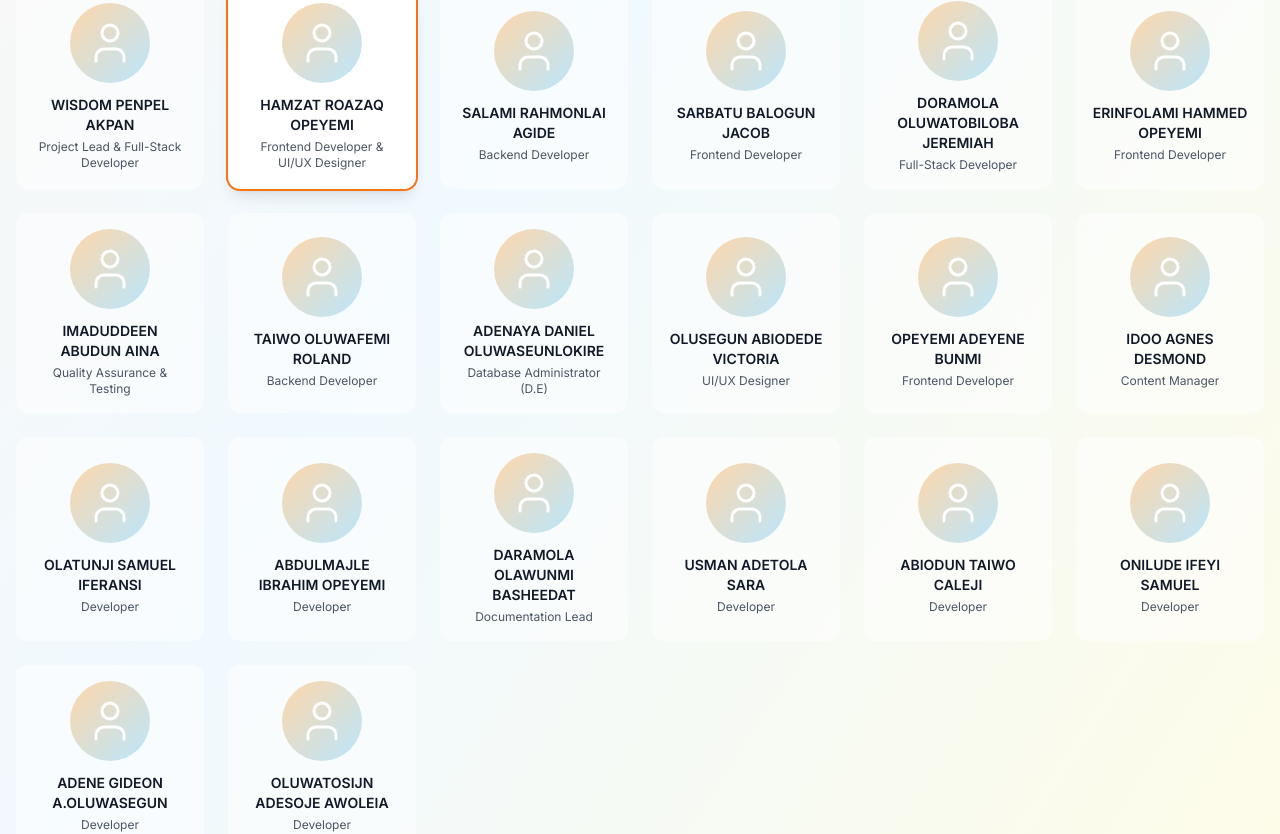
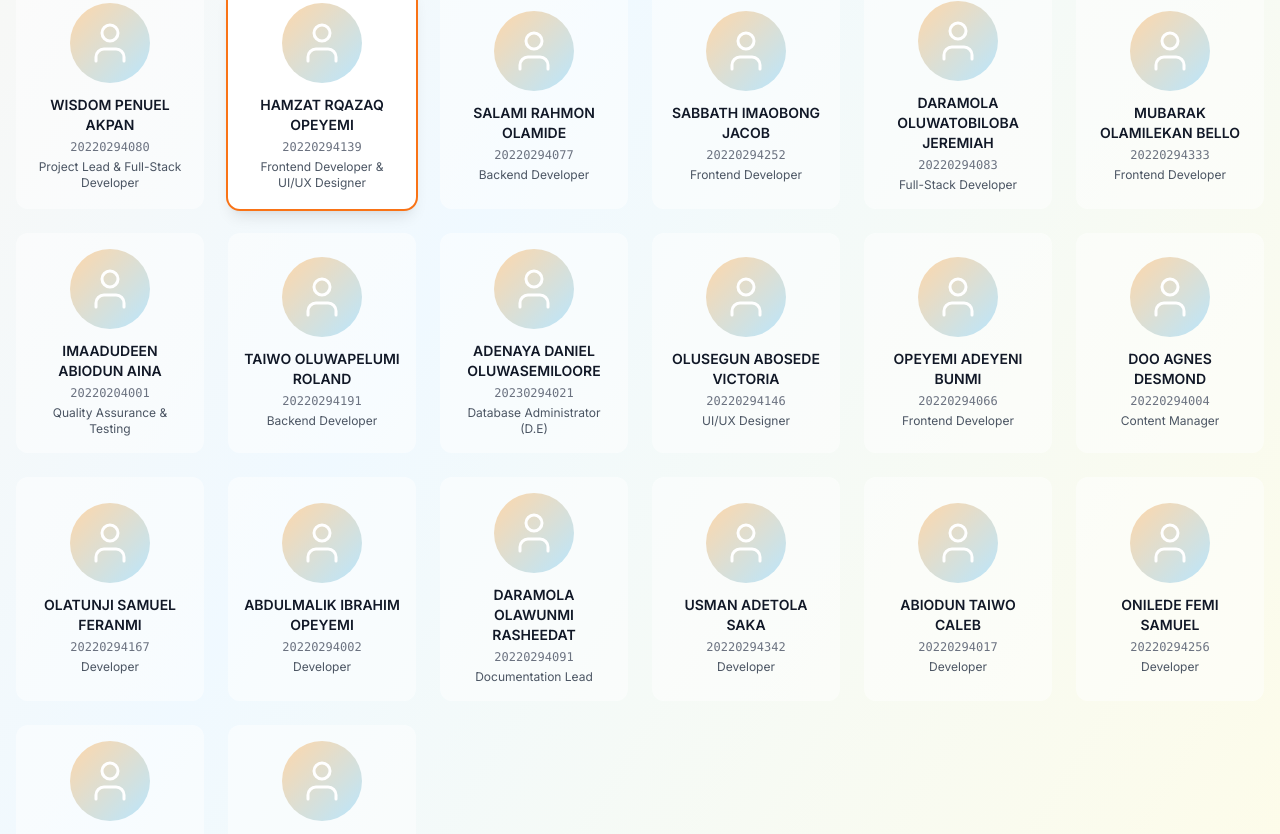
Before and after one commit to belloibrahv/kids-fashion-store, a Next.js app: page /team in a window 1280 px wide. Shown: the part 1127-1961 px from the top of the page. Built offline with nearby package versions, Linux system fonts and the light colour scheme.

Commit message:
feat: Update team members with correct names and matric numbers
Updated all 20 team members with accurate names and added matric numbers to team page display for proper student identification.

Co-authored-by: factory-droid[bot] <138933559+factory-droid[bot]@users.noreply.github.com>

```diff
--- a/app/team/page.tsx
+++ b/app/team/page.tsx
@@ -126,7 +126,10 @@ export default function TeamPage() {
                       <div className="inline-block px-3 py-1 bg-primary-100 text-primary-700 rounded-full text-sm font-medium mb-4">
                         {currentMember.role}
                       </div>
-                      <h2 className="text-4xl font-bold mb-4">{currentMember.name}</h2>
+                      <h2 className="text-4xl font-bold mb-2">{currentMember.name}</h2>
+                      <p className="text-gray-500 font-mono text-sm mb-4">
+                        Matric No: {currentMember.matricNumber}
+                      </p>
                       <p className="text-gray-600 text-lg leading-relaxed mb-6">
                         {currentMember.bio || 'Contributing to building an amazing e-commerce platform with cutting-edge technologies and best practices.'}
                       </p>
@@ -214,6 +217,7 @@ export default function TeamPage() {
                   <User className="w-12 h-12 text-white" strokeWidth={1.5} />
                 </div>
                 <p className="font-semibold text-sm mb-1">{member.name}</p>
+                <p className="text-xs text-gray-500 font-mono mb-1">{member.matricNumber}</p>
                 <p className="text-xs text-gray-600 line-clamp-2">{member.role}</p>
               </motion.button>
             ))}
--- a/data/team.ts
+++ b/data/team.ts
@@ -5,121 +5,141 @@ import { TeamMember } from '@/types';
 export const teamMembers: TeamMember[] = [
   {
     id: '1',
-    name: 'WISDOM PENPEL AKPAN',
+    name: 'WISDOM PENUEL AKPAN',
+    matricNumber: '20220294080',
     role: 'Project Lead & Full-Stack Developer',
     bio: 'Leading the Group 2 Kids Fashion E-commerce project with expertise in Next.js and modern web technologies.',
   },
   {
     id: '2',
-    name: 'HAMZAT ROAZAQ OPEYEMI',
+    name: 'HAMZAT RQAZAQ OPEYEMI',
+    matricNumber: '20220294139',
     role: 'Frontend Developer & UI/UX Designer',
     bio: 'Designing beautiful and intuitive user interfaces inspired by Jumia and Alibaba.',
   },
   {
     id: '3',
-    name: 'SALAMI RAHMONLAI AGIDE',
+    name: 'SALAMI RAHMON OLAMIDE',
+    matricNumber: '20220294077',
     role: 'Backend Developer',
     bio: 'Building robust solutions and managing state architecture for seamless shopping experience.',
   },
   {
     id: '4',
-    name: 'SARBATU BALOGUN JACOB',
+    name: 'SABBATH IMAOBONG JACOB',
+    matricNumber: '20220294252',
     role: 'Frontend Developer',
     bio: 'Implementing responsive designs and interactive user experiences with React and TypeScript.',
   },
   {
     id: '5',
-    name: 'DORAMOLA OLUWATOBILOBA JEREMIAH',
+    name: 'DARAMOLA OLUWATOBILOBA JEREMIAH',
+    matricNumber: '20220294083',
     role: 'Full-Stack Developer',
     bio: 'Contributing to both frontend and backend development with modern frameworks.',
   },
   {
     id: '6',
-    name: 'ERINFOLAMI HAMMED OPEYEMI',
+    name: 'MUBARAK OLAMILEKAN BELLO',
+    matricNumber: '20220294333',
     role: 'Frontend Developer',
     bio: 'Creating engaging animations and transitions using Framer Motion.',
   },
   {
     id: '7',
-    name: 'IMADUDDEEN ABUDUN AINA',
+    name: 'IMAADUDEEN ABIODUN AINA',
+    matricNumber: '20220204001',
     role: 'Quality Assurance & Testing',
     bio: 'Ensuring quality and reliability through comprehensive testing and bug tracking.',
   },
   {
     id: '8',
-    name: 'TAIWO OLUWAFEMI ROLAND',
+    name: 'TAIWO OLUWAPELUMI ROLAND',
+    matricNumber: '20220294191',
     role: 'Backend Developer',
     bio: 'Implementing shopping cart logic and order management systems.',
   },
   {
     id: '9',
-    name: 'ADENAYA DANIEL OLUWASEUNLOKIRE',
+    name: 'ADENAYA DANIEL OLUWASEMILOORE',
+    matricNumber: '20230294021',
     role: 'Database Administrator (D.E)',
     bio: 'Managing data structures and optimizing storage for products and orders.',
   },
   {
     id: '10',
-    name: 'OLUSEGUN ABIODEDE VICTORIA',
+    name: 'OLUSEGUN ABOSEDE VICTORIA',
+    matricNumber: '20220294146',
     role: 'UI/UX Designer',
     bio: 'Designing user-centered interfaces and ensuring accessibility standards.',
   },
   {
     id: '11',
-    name: 'OPEYEMI ADEYENE BUNMI',
+    name: 'OPEYEMI ADEYENI BUNMI',
+    matricNumber: '20220294066',
     role: 'Frontend Developer',
     bio: 'Building reusable components and maintaining code quality.',
   },
   {
     id: '12',
-    name: 'IDOO AGNES DESMOND',
+    name: 'DOO AGNES DESMOND',
+    matricNumber: '20220294004',
     role: 'Content Manager',
     bio: 'Managing product descriptions, images, and content strategy.',
   },
   {
     id: '13',
-    name: 'OLATUNJI SAMUEL IFERANSI',
+    name: 'OLATUNJI SAMUEL FERANMI',
+    matricNumber: '20220294167',
     role: 'Developer',
     bio: 'Contributing to feature development and code optimization.',
   },
   {
     id: '14',
-    name: 'ABDULMAJLE IBRAHIM OPEYEMI',
+    name: 'ABDULMALIK IBRAHIM OPEYEMI',
+    matricNumber: '20220294002',
     role: 'Developer',
     bio: 'Implementing checkout flow and payment integration simulations.',
   },
   {
     id: '15',
-    name: 'DARAMOLA OLAWUNMI BASHEEDAT',
+    name: 'DARAMOLA OLAWUNMI RASHEEDAT',
+    matricNumber: '20220294091',
     role: 'Documentation Lead',
     bio: 'Creating comprehensive documentation and user guides for the project.',
   },
   {
     id: '16',
-    name: 'USMAN ADETOLA SARA',
+    name: 'USMAN ADETOLA SAKA',
+    matricNumber: '20220294342',
     role: 'Developer',
     bio: 'Working on product filtering and search functionality.',
   },
   {
     id: '17',
-    name: 'ABIODUN TAIWO CALEJI',
+    name: 'ABIODUN TAIWO CALEB',
+    matricNumber: '20220294017',
     role: 'Developer',
     bio: 'Implementing order tracking and delivery status features.',
   },
   {
     id: '18',
-    name: 'ONILUDE IFEYI SAMUEL',
+    name: 'ONILEDE FEMI SAMUEL',
+    matricNumber: '20220294256',
     role: 'Developer',
     bio: 'Building responsive layouts and mobile-first designs.',
   },
   {
     id: '19',
-    name: 'ADENE GIDEON A.OLUWASEGUN',
+    name: 'ADENUGA JOSHUA OLUWASEGUN',
+    matricNumber: '20220294006',
     role: 'Developer',
     bio: 'Contributing to team collaboration and version control management.',
   },
   {
     id: '20',
-    name: 'OLUWATOSIJN ADESOJE AWOLEIA',
+    name: 'OLUWATOSIN ADESORE AWOYEFA',
+    matricNumber: '20220294227',
     role: 'Developer',
     bio: 'Implementing user authentication and profile management features.',
   },
--- a/types/index.ts
+++ b/types/index.ts
@@ -165,6 +165,7 @@ export type ComplaintStatus =
 export interface TeamMember {
   id: string;
   name: string;
+  matricNumber: string;
   role: string;
   image?: string;
   bio?: string;
```
